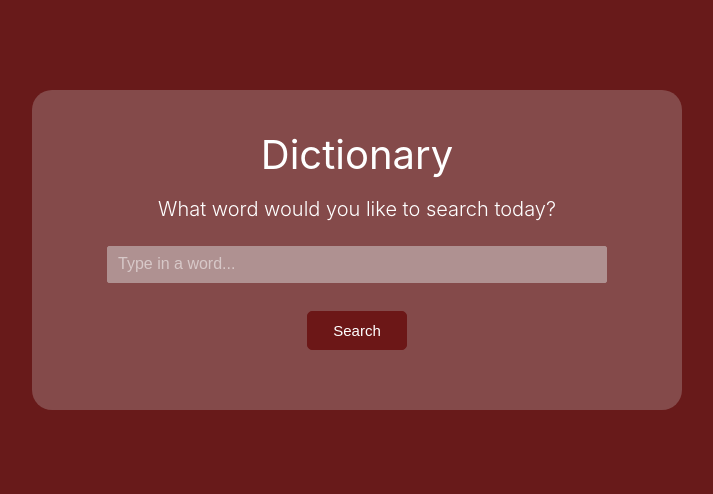
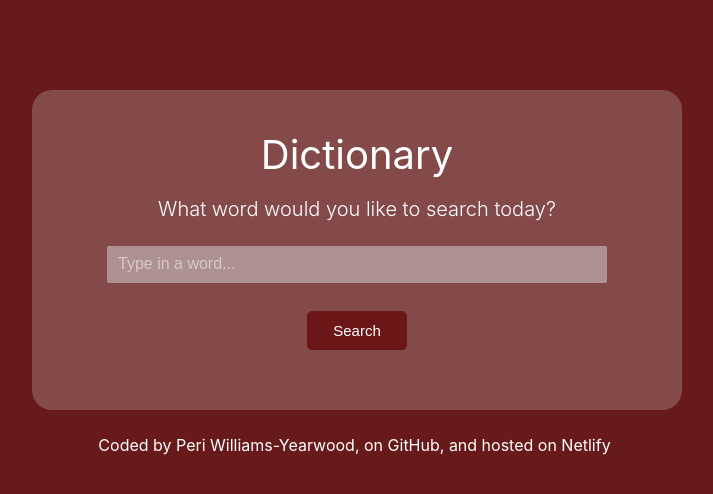
Before and after one commit to Pezza242/my-dictionary-project, a React (Create React App) app: page / in a window 1280 px wide. Shown: the top 494 px of the page, without its empty margins (268-981 px from the left). Built offline with nearby package versions, Linux system fonts and the light colour scheme.

Commit message:
Added footer to app.js
And updated a few bits

```diff
--- a/src/App.css
+++ b/src/App.css
@@ -4,3 +4,15 @@
 body {
   background-color: #681a1a;
 }
+footer {
+  margin: 25px 0px;
+  margin-right: 35px;
+  color: white;
+}
+.footer-link {
+  text-decoration: none;
+}
+.footer-link:hover {
+  color: #caafaf;
+  text-decoration: underline;
+}
--- a/src/App.js
+++ b/src/App.js
@@ -7,6 +7,35 @@ function App() {
       <header className="App-header">
         <Dictionary />
       </header>
+      <footer>
+        Coded by{" "}
+        <a
+          className="footer-link"
+          href="https://github.com/Pezza242"
+          target="_blank"
+          rel="noreferrer"
+        >
+          Peri Williams-Yearwood
+        </a>
+        ,{" "}
+        <a
+          className="footer-link"
+          href="https://github.com/Pezza242/my-dictionary-project"
+          target="_blank"
+          rel="noreferrer"
+        >
+          on GitHub
+        </a>
+        , and{" "}
+        <a
+          className="footer-link"
+          href="https://pezza242-dictionary-project.netlify.app/?"
+          target="_blank"
+          rel="noreferrer"
+        >
+          hosted on Netlify
+        </a>
+      </footer>
     </div>
   );
 }
--- a/src/dictionary.css
+++ b/src/dictionary.css
@@ -89,6 +89,10 @@ a:hover {
   font-size: 42px;
   margin-bottom: 0px;
 }
+.part-of-speech {
+  color: #681a1a;
+  font-weight: 500;
+}
 .phonetic {
   margin-top: 0px;
   font-weight: 200;
--- a/src/meanings.js
+++ b/src/meanings.js
@@ -7,7 +7,9 @@ export default function Meanings(props) {
       <h3 className="part-of-speech">{props.meaning.partOfSpeech}</h3>
       <p className="definition">{props.meaning.definition}</p>
       {props.meaning.example ? (
-        <p className="example">"{props.meaning.example}"</p>
+        <p className="example">
+          <em>"{props.meaning.example}"</em>
+        </p>
       ) : null}
     </div>
   );
```
